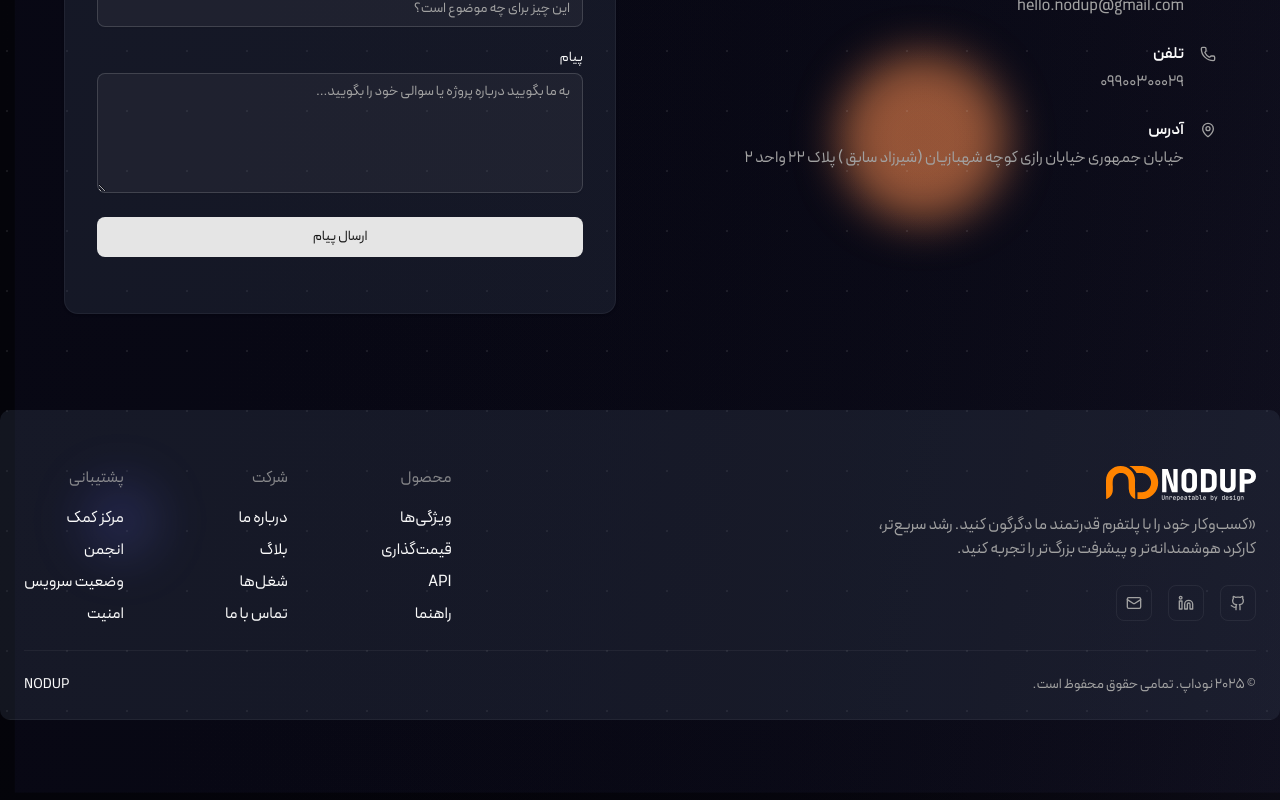
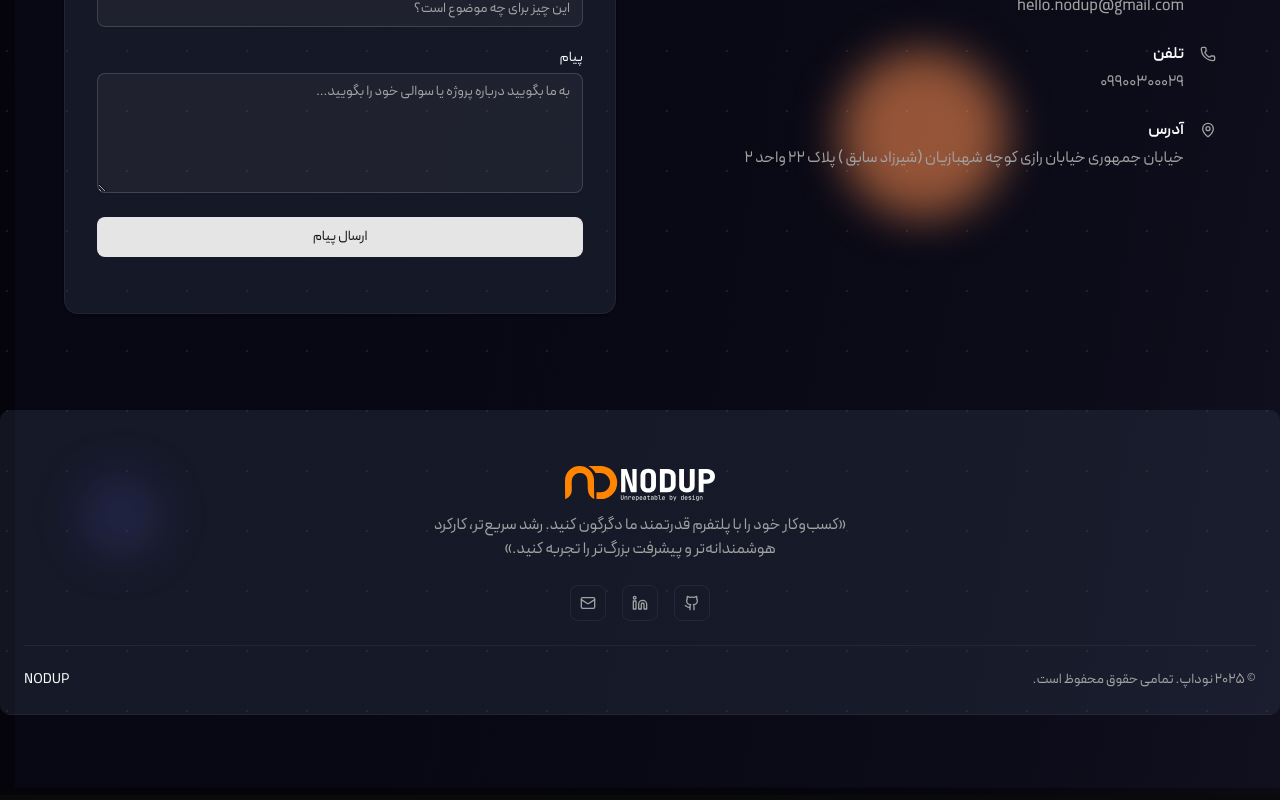
Before and after one commit to nodup-labs/nodup-landing, a Next.js app: page / in a window 1280 px wide. Shown: the part 6536-7336 px from the top of the page. Built offline with nearby package versions, Linux system fonts and the light colour scheme.

Commit message:
feat change the footer ui

```diff
--- a/app/(app)/components/footer1.tsx
+++ b/app/(app)/components/footer1.tsx
@@ -24,23 +24,24 @@ const Footer1 = () => {
   return (
     <footer className="bg-gray-700/30 relative overflow-hidden rounded-lg container mx-auto">
       <div className="container px-6 mx-auto pt-14 pb-6 border-b border-border/50">
-        <div className="flex flex-col lg:flex-row justify-between items-start">
-          {/* Logo and description - Left side */}
-          <div className="lg:w-1/3 mb-12 lg:mb-0">
+        <div className="flex justify-center items-center text-center">
           <motion.div
             initial={{ opacity: 0, y: 20 }}
             whileInView={{ opacity: 1, y: 0 }}
             transition={{ duration: 0.6 }}
             viewport={{ once: true }}
+            className="max-w-md"
           >
-              <div className="flex items-center mb-3">
+            <div className="flex justify-center mb-3">
               <Logo />
             </div>
-              <p className="text-muted-foreground mb-6 max-w-sm">
+
+            <p className="text-muted-foreground mb-6">
               «کسب‌وکار خود را با پلتفرم قدرتمند ما دگرگون کنید. رشد سریع‌تر،
-                کارکرد هوشمندانه‌تر و پیشرفت بزرگ‌تر را تجربه کنید.
+              کارکرد هوشمندانه‌تر و پیشرفت بزرگ‌تر را تجربه کنید.»
             </p>
-              <div className="flex space-x-4">
+
+            <div className="flex justify-center space-x-4">
               {socialLinks.map((social, index) => (
                 <motion.a
                   key={index}
@@ -55,38 +56,6 @@ const Footer1 = () => {
               ))}
             </div>
           </motion.div>
-          </div>
-
-          {/* 3 Column Menu - Right aligned */}
-          <div className="w-full grow lg:w-auto lg:grow-0 lg:w-2/3 flex justify-end">
-            <div className="w-full lg:w-auto flex justify-between flex-wrap lg:grid lg:grid-cols-3 gap-8 lg:gap-16">
-              {Object.entries(links).map(([category, items], categoryIndex) => (
-                <motion.div
-                  key={category}
-                  initial={{ opacity: 0, y: 20 }}
-                  whileInView={{ opacity: 1, y: 0 }}
-                  transition={{ duration: 0.6, delay: categoryIndex * 0.1 }}
-                  viewport={{ once: true }}
-                >
-                  <h3 className="font-medium text-base mb-4 capitalize text-muted-foreground/80">
-                    {category}
-                  </h3>
-                  <ul className="text-base space-y-2">
-                    {items.map((item, index) => (
-                      <li key={index}>
-                        <a
-                          href="#"
-                          className="text-accent-foreground hover:text-indigo-600 transition-colors hover:underline"
-                        >
-                          {item}
-                        </a>
-                      </li>
-                    ))}
-                  </ul>
-                </motion.div>
-              ))}
-            </div>
-          </div>
         </div>
 
         <Separator className="my-6 bg-border/50" />
```
Lines whose indentation alone changed are shown as unchanged.
